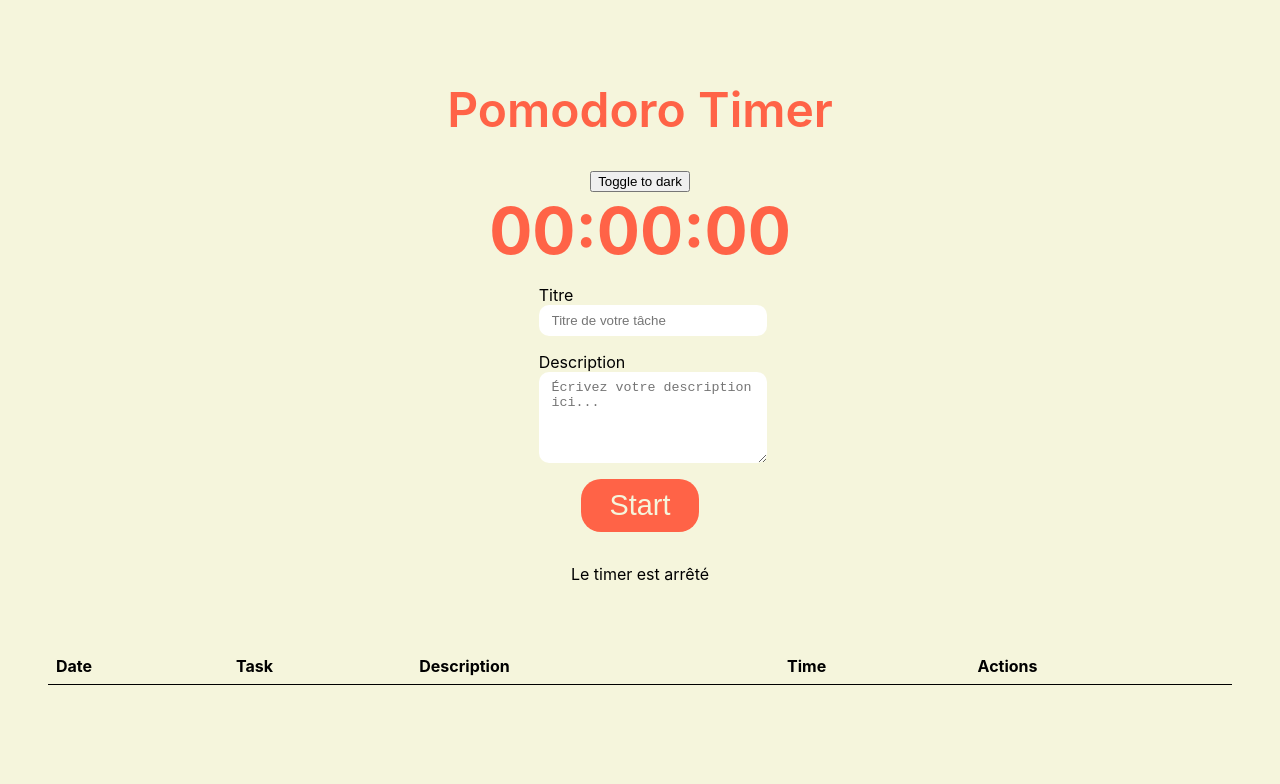
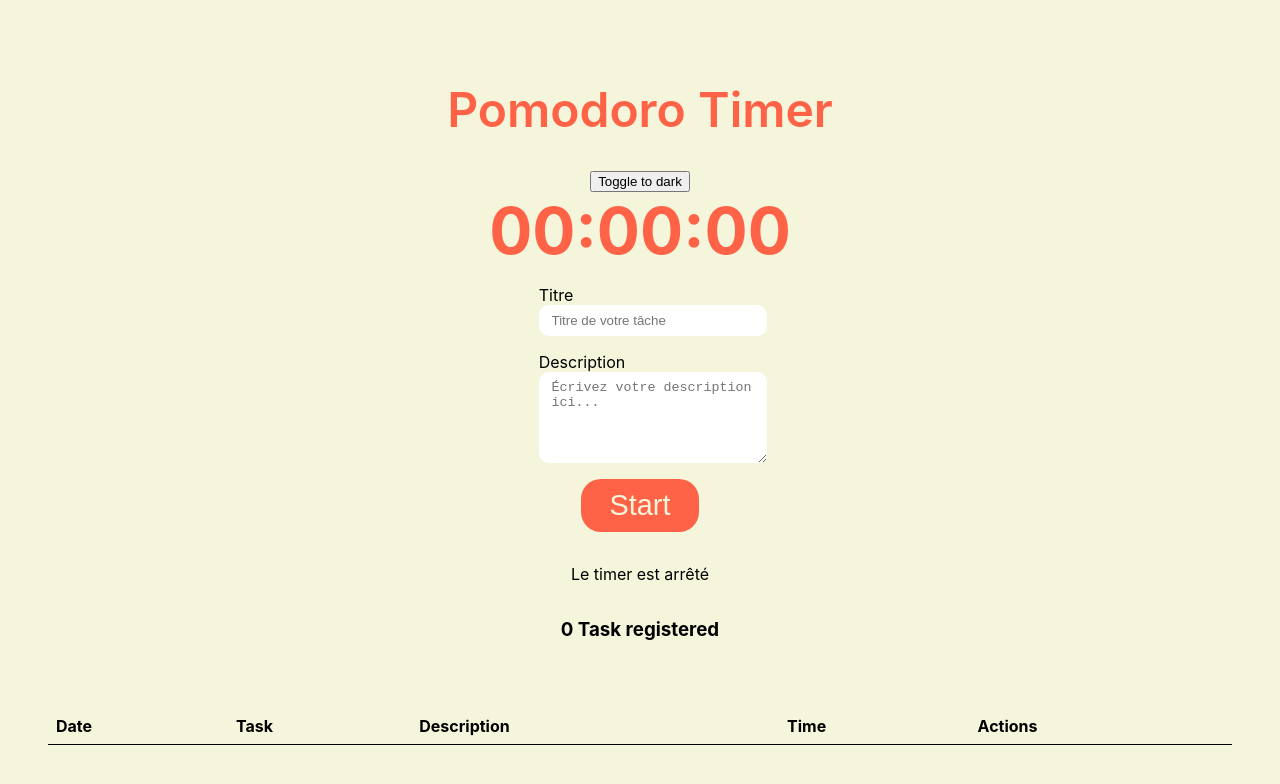
Before and after one commit to BryanBerger98/react-pomodoro-udemy, a React (Create React App) app: page / in a window 1280 px wide. Shown: the top 784 px of the page. Built offline with nearby package versions, Linux system fonts and the light colour scheme.

Commit message:
update contexts

```diff
--- a/src/TimersTable.js
+++ b/src/TimersTable.js
@@ -8,7 +8,9 @@ function TimersTable(props) {
 	const { tasksData, removeTask } = useContext(TasksContext);
 
 	return (
-		<table className={ style['timers-table'] }>
+		<>
+			<h3>{tasksData.count} Task{tasksData.count > 1 ? 's' : ''} registered</h3>
+			<table className={ style['timers-table'] }>
 				<thead>
 					<tr>
 						<th>Date</th>
@@ -34,6 +36,7 @@ function TimersTable(props) {
 					}
 				</tbody>
 			</table>
+		</>
 	);
 }
 
```
